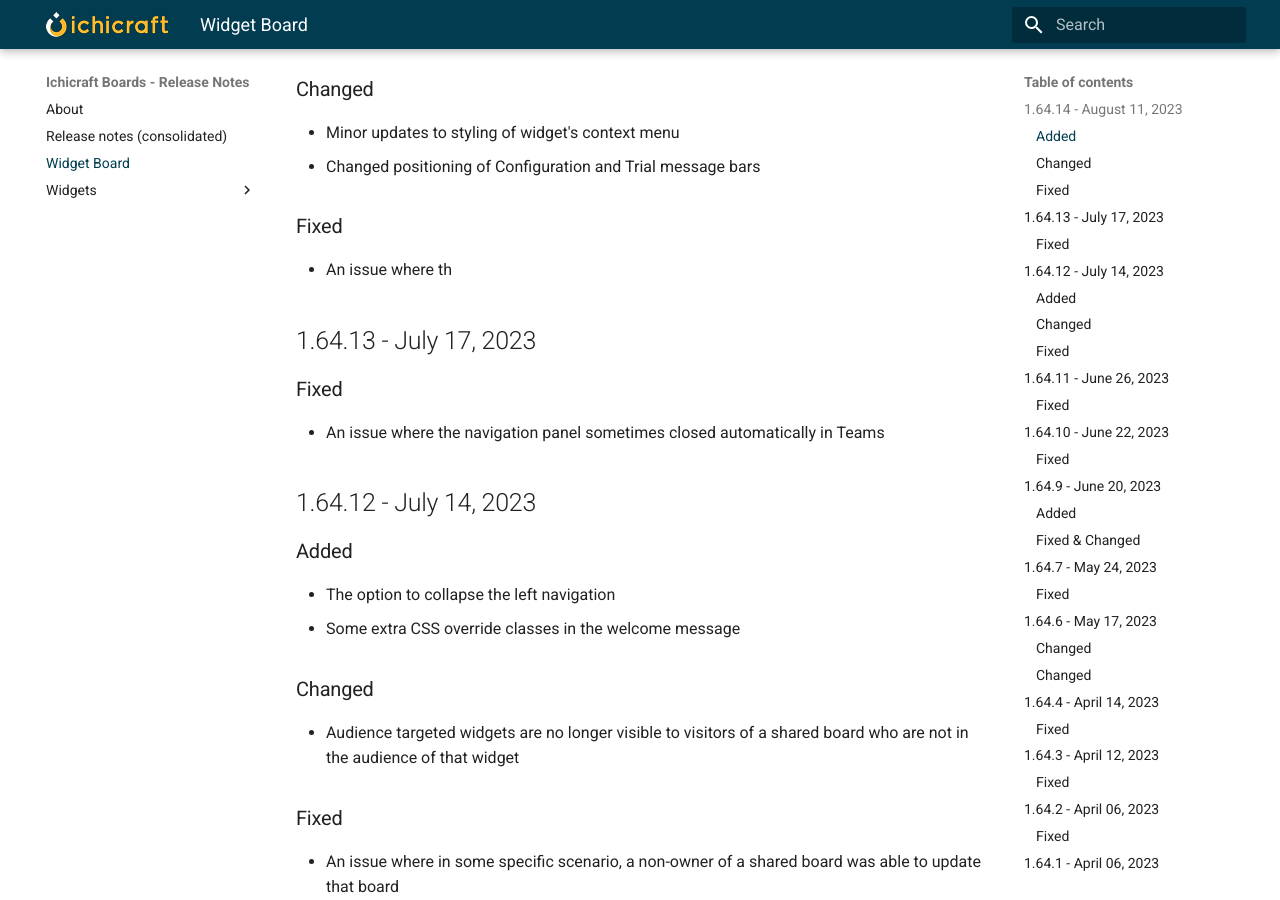
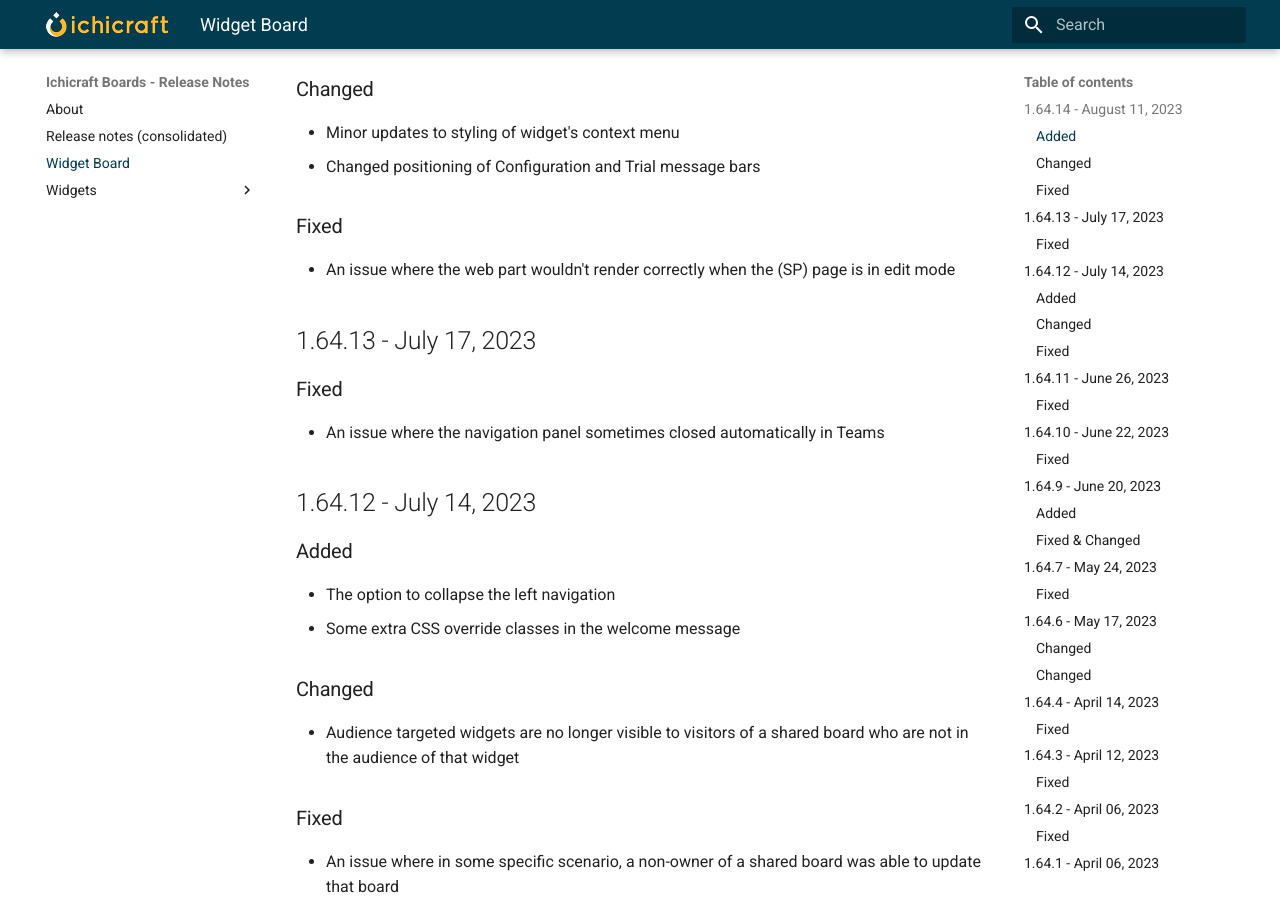
Before and after one commit to ichicraft/widgets-docs, an MkDocs documentation site: the page built from docs/Widget Board.md, in a window 1280 px wide and 900 px high, scrolled down 346 px. Built offline with MkDocs 1.6.1 and Material for MkDocs 9.7.7, drawn with Linux system fonts in a browser that asks for light colours.

```diff
--- a/docs/Widget Board.md
+++ b/docs/Widget Board.md
@@ -9,7 +9,7 @@
 - Changed positioning of Configuration and Trial message bars
 
 ### Fixed
-- An issue where th
+- An issue where the web part wouldn&#x27;t render correctly when the (SP) page is in edit mode
 
 ## 1.64.13 - July 17, 2023
 
```
Also changed, not shown: docs/Release-notes-(consolidated).md (+1 -1 lines).
